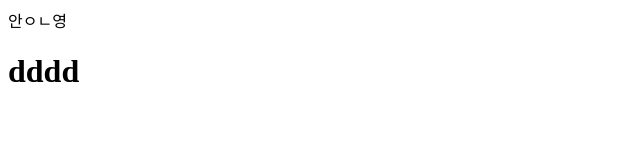
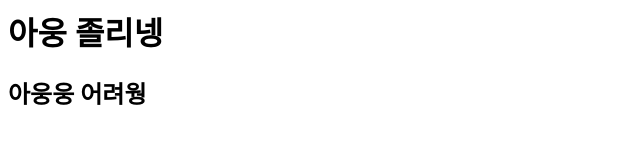
Before and after one commit to dladbdus7-del/test-jeju, a plain HTML site: page index.html in a window 1280 px wide. Shown: the whole page, without its empty margins (0-640 px from the left). Drawn offline with Linux system fonts and the light colour scheme.

Commit message:
Add files via upload

```diff
--- a/index.html
+++ b/index.html
@@ -1,2 +1,5 @@
-안ㅇㄴ영
-<h1>dddd</h1>
+<h1>아웅 졸리넹</h1>
+<h2>
+    아웅웅 어려웡
+
+</h2>
```
